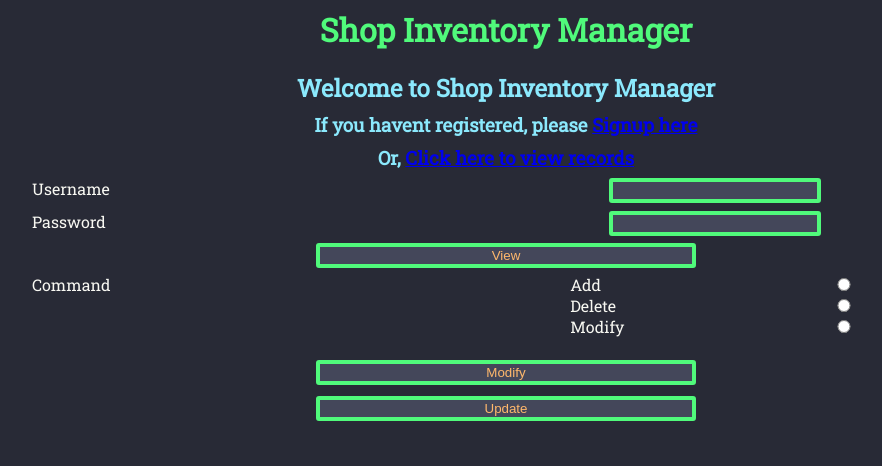
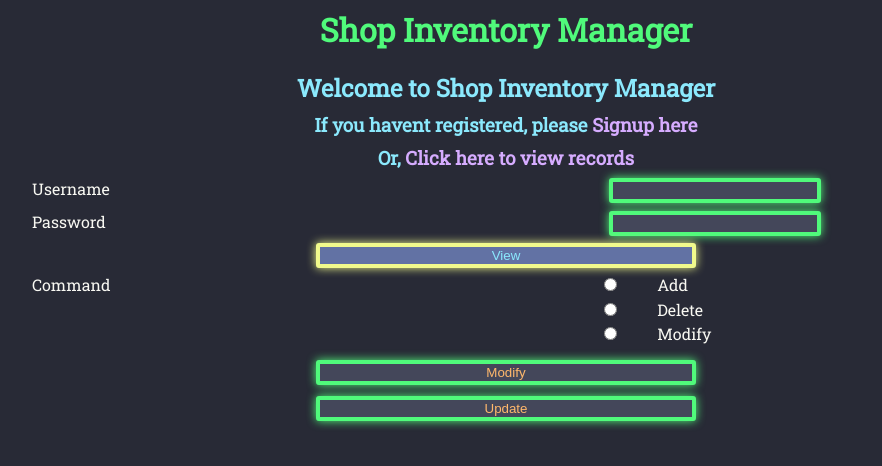
Before and after one commit to eternalfrustation/12th_project, a plain HTML site: page modify.html in a window 1280 px wide. Both pictures are taken after a click on the button "View". Shown: the whole page, without its empty margins (134-1016 px from the left). Drawn offline with Linux system fonts and the light colour scheme; no server answers.

Commit message:
styled harder

```diff
--- a/modify.html
+++ b/modify.html
@@ -34,12 +34,17 @@
 		<form method="POST" action="/view_json" id="command_form">
 			<label for="command">Command</label>
 			<div id="radio_container">
-				<label for="add_radio">Add</label>
+				<label for="add_radio">
 				<input type="radio" id="add_radio" onclick="show_add()" name="command" value="Add">
-				<label for="del_radio">Delete</label>
+				Add
+				</label>
+				<label for="del_radio">
 				<input type="radio" id="del_radio" onclick="show_del()" name="command" value="Del">
-				<label for="mod_radio">Modify</label>
+				Delete
+				</label>
+				<label for="mod_radio">
 				<input type="radio" id="mod_radio" onclick="show_mod()" name="command" value="Mod">
+				Modify</label>
 			</div>
 			<div id="mod_section">
 				<label for="item_name" class="name_input" style="display:none">Item Name</label>
--- a/static/css.css
+++ b/static/css.css
@@ -14,6 +14,8 @@ html {
 	--color-purple: #bd93f9;
 	--color-red: #ff5555;
 	--color-yellow: #f1fa8c;
+	--color-black: #6272a4;
+	--color-blue: #d6acff;
 }
 body {
   font-family: 'Roboto Slab',monospace;
@@ -66,24 +68,14 @@ form div {
 	margin: auto;
 }
 
-form input[type="button"] {
+form input[type="submit"], form input[type="button"] {
 	grid-column-start: 1;
 	grid-column-end: 3;
 }
-
-form input[type="submit"] {
-	grid-column-start: 1;
-	grid-column-end: 3;
+input[type="radio"] {
+	box-shadow: 0 0 black;
 }
-
-#radio_container {
-	display: grid;
-	width: 75%;
-	margin: auto;
-	grid-template-columns: auto auto;
-}
-
-#mod_section {
+#mod_section, #radio_container {
 	display: grid;
 	width: 75%;
 	margin: auto;
@@ -95,28 +87,51 @@ form input[type="submit"] {
 	margin: auto;
 }
 
-input {
+input, button {
 	background-color: var(--color-background2);
 	color: var(--color-orange);
 	border-style: solid;
 	border-width: 4px;
 	border-radius: 3px;
 	border-color: var(--color-green);
+	box-shadow: 0 0 10px 0px var(--color-green);
+	transition: border 0.5s, box-shadow 0.5s, color 0.5s, background-color 0.1s;
 }
-
+input:hover, button:hover {
+	color: var(--color-pink);
+	border-color: var(--color-cyan);
+	box-shadow: 0 0 10px 0px var(--color-cyan);
+}
+input:active, button:active {
+	color: var(--color-cyan);
+	border-color: var(--color-yellow);
+	box-shadow: 0 0 10px 0px var(--color-yellow);
+	background-color: var(--color-black);
+}
+input:focus, button:focus {
+	color: var(--color-cyan);
+	border-color: var(--color-yellow);
+	box-shadow: 0 0 10px 0px var(--color-yellow);
+	background-color: var(--color-black);
+}
 button {
-	background-color: var(--color-background2);
-	color: var(--color-orange);
 	grid-column-start: 1;
 	grid-column-end: 3;
 	width: 40%;
-	border-style: solid;
-	border-width: 4px;
-	border-radius: 3px;
-	border-color: var(--color-green);
 	margin: auto;
 }
 
 td {
 	text-align: center;
 }
+
+a {
+	text-decoration: none;
+	color: var(--color-blue);
+	transition: text-shadow 0.5s;
+}
+a:hover {
+	text-decoration: none;
+	color: var(--color-blue);
+	text-shadow: 0 0 20px var(--color-yellow);
+}
--- a/static/js.js
+++ b/static/js.js
@@ -1,8 +1,6 @@
-
 function view_submit() {
 	var xmlhttp = new XMLHttpRequest();
 	var contentDiv = document.getElementById("auth_form");
-
 	var uname = document.getElementById('uname').value;
 	var pwd = document.getElementById('pwd').value;
 	var table_element = document.getElementById('view_grid_container')
@@ -31,12 +29,10 @@
 	}
 	xmlhttp.setRequestHeader("Content-Type","application/x-www-form-urlencoded;");
 	xmlhttp.send('uname=' + encodeURIComponent(uname) + '&pwd=' + encodeURIComponent(pwd));
-
 }
 function mod_submit() {
 	var xmlhttp = new XMLHttpRequest();
 	var contentDiv = document.getElementById("command_form");
-
 	var uname = document.getElementById('uname').value;
 	var pwd = document.getElementById('pwd').value;
 	var command = document.querySelector('input[name="command"]:checked').value;
@@ -49,7 +45,6 @@
 		+ '&command=' + encodeURIComponent(command)
 		+ '&item_name=' + encodeURIComponent(item_name)
 		+ '&item_no=' + encodeURIComponent(item_no));
-
 }
 function show_add() {
 	add_pair = document.getElementsByClassName('name_input');
```
Lines whose indentation alone changed are shown as unchanged.
